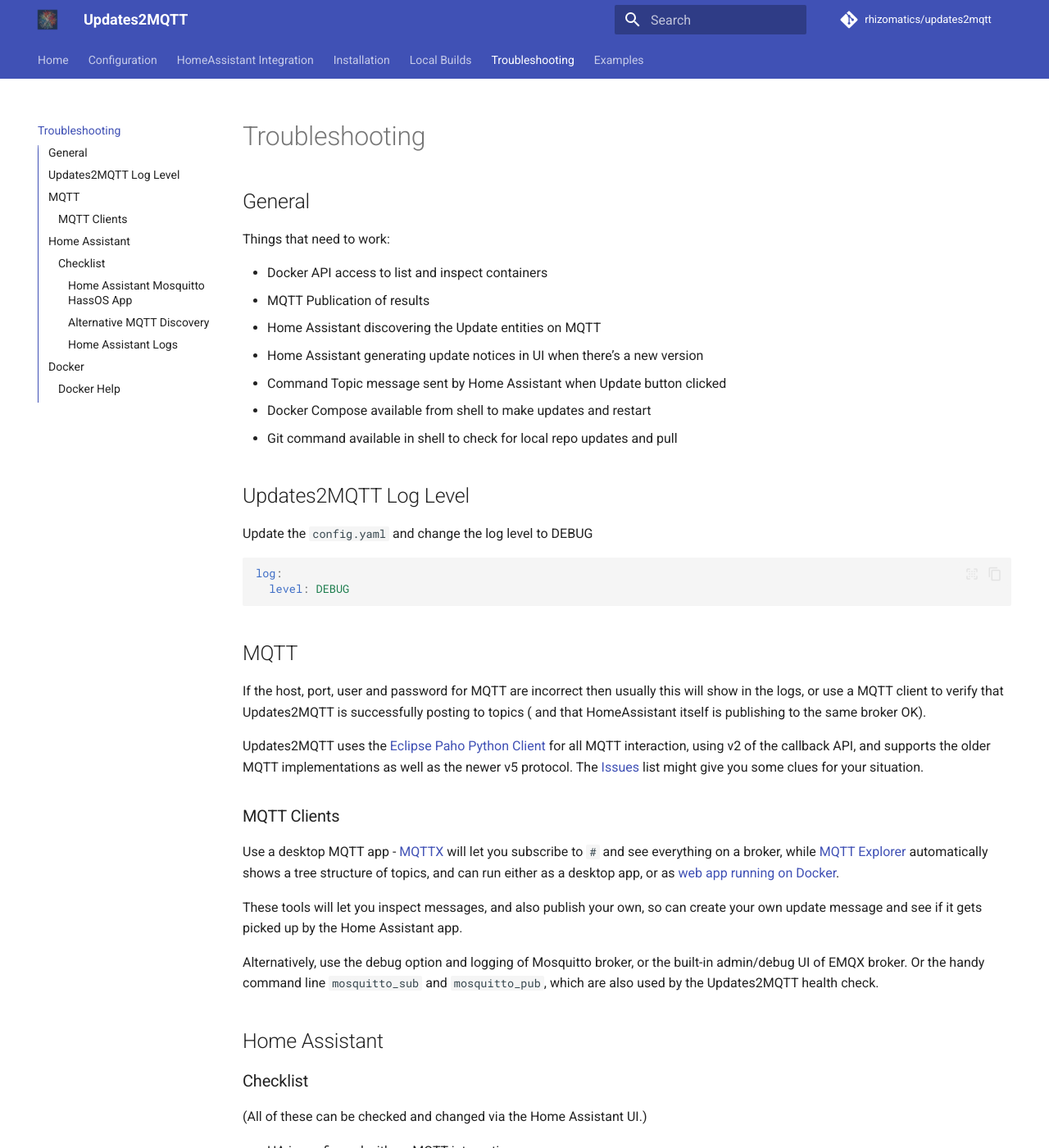
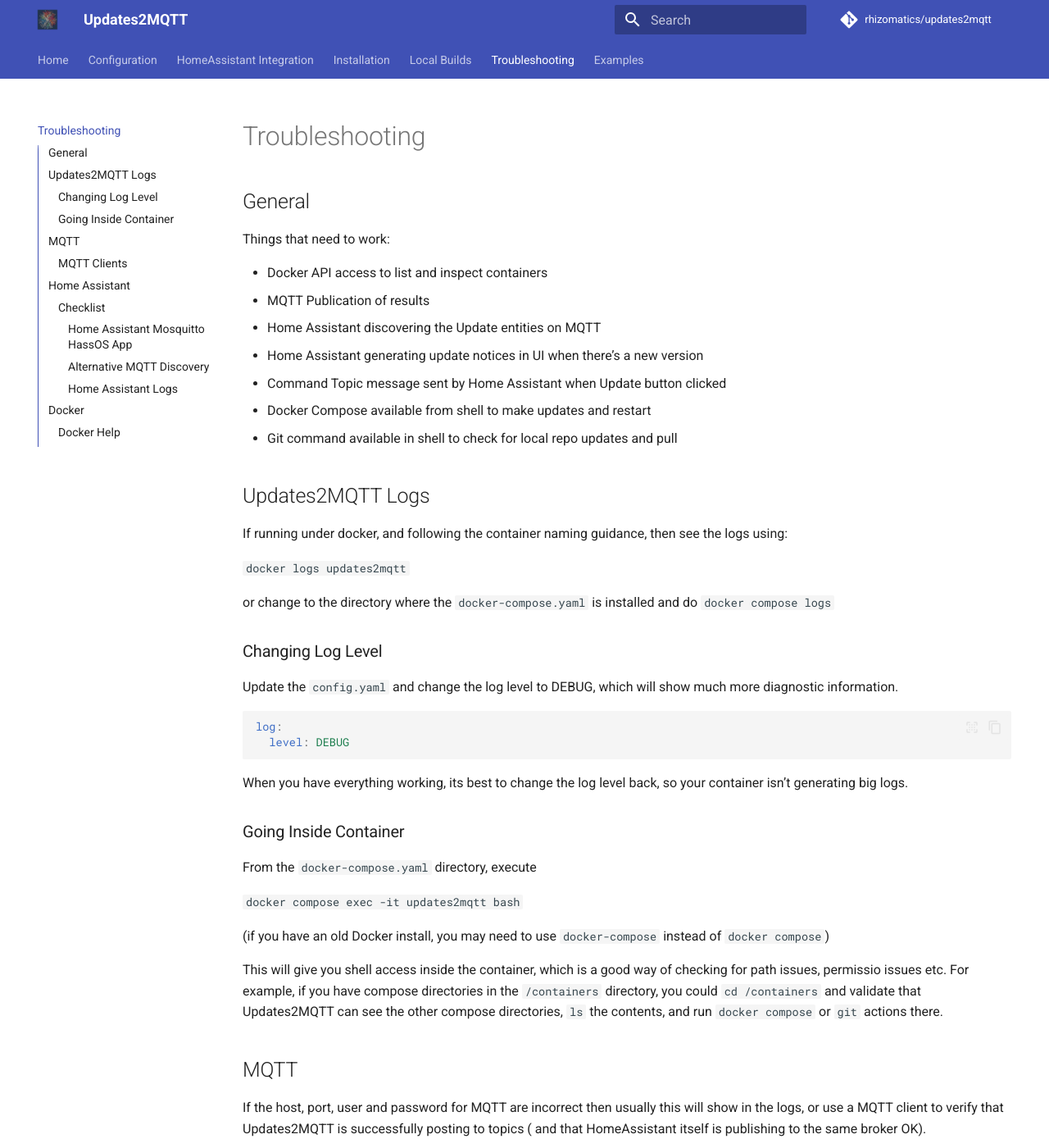
Before and after one commit to rhizomatics/updates2mqtt, an MkDocs documentation site: the page built from docs/troubleshooting.md, in a window 1280 px wide and 1400 px high. Shown: the whole window at 82% size. Built offline with MkDocs 1.6.1 and Material for MkDocs 9.7.7, drawn with Linux system fonts in a browser that asks for light colours; plug-ins that fetch from the network failed and are left out; comment, search, counter and statistics services are not loaded.

Commit message:
docs update

````diff
--- a/docs/troubleshooting.md
+++ b/docs/troubleshooting.md
@@ -12,14 +12,40 @@
 - Docker Compose available from shell to make updates and restart
 - Git command available in shell to check for local repo updates and pull
 
-## Updates2MQTT Log Level
+## Updates2MQTT Logs
 
-Update the `config.yaml` and change the log level to DEBUG
+If running under docker, and following the container naming guidance, then see the
+logs using:
+
+`docker logs updates2mqtt`
+
+or change to the directory where the `docker-compose.yaml` is installed and do `docker compose logs`
+
+### Changing Log Level
+
+Update the `config.yaml` and change the log level to DEBUG, which will show much
+more diagnostic information.
 
 ```yaml
 log:
   level: DEBUG
 ```
+
+When you have everything working, its best to change the log level back, so
+your container isn't generating big logs.
+
+### Going Inside Container
+
+From the `docker-compose.yaml` directory, execute
+
+`docker compose exec -it updates2mqtt bash`
+
+(if you have an old Docker install, you may need to use `docker-compose` instead of `docker compose`)
+
+This will give you shell access inside the container, which is a good way of checking
+for path issues, permissio issues etc. For example, if you have compose directories in the
+`/containers` directory, you could `cd /containers` and validate that Updates2MQTT can see the
+other compose directories, `ls` the contents, and run `docker compose` or `git` actions there.
 
 ## MQTT
 
````
